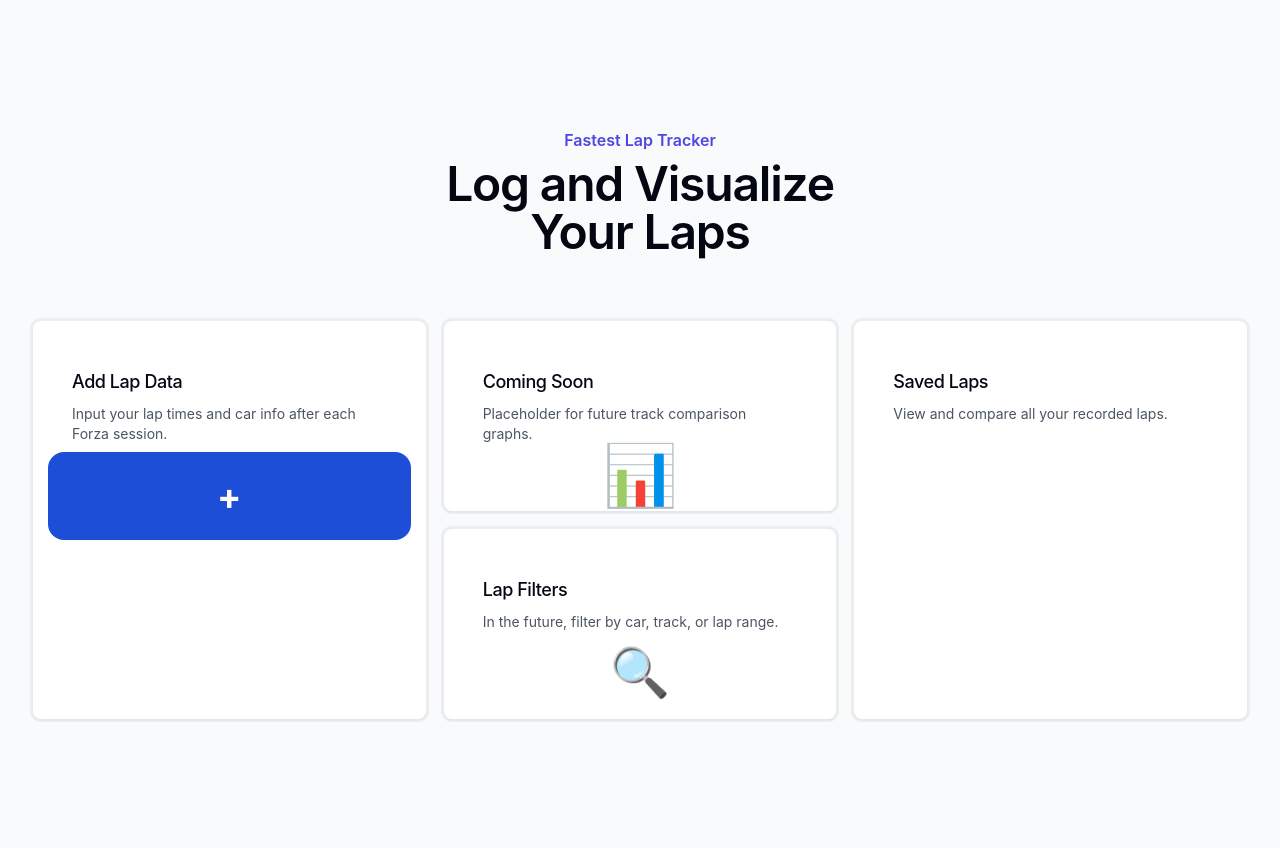
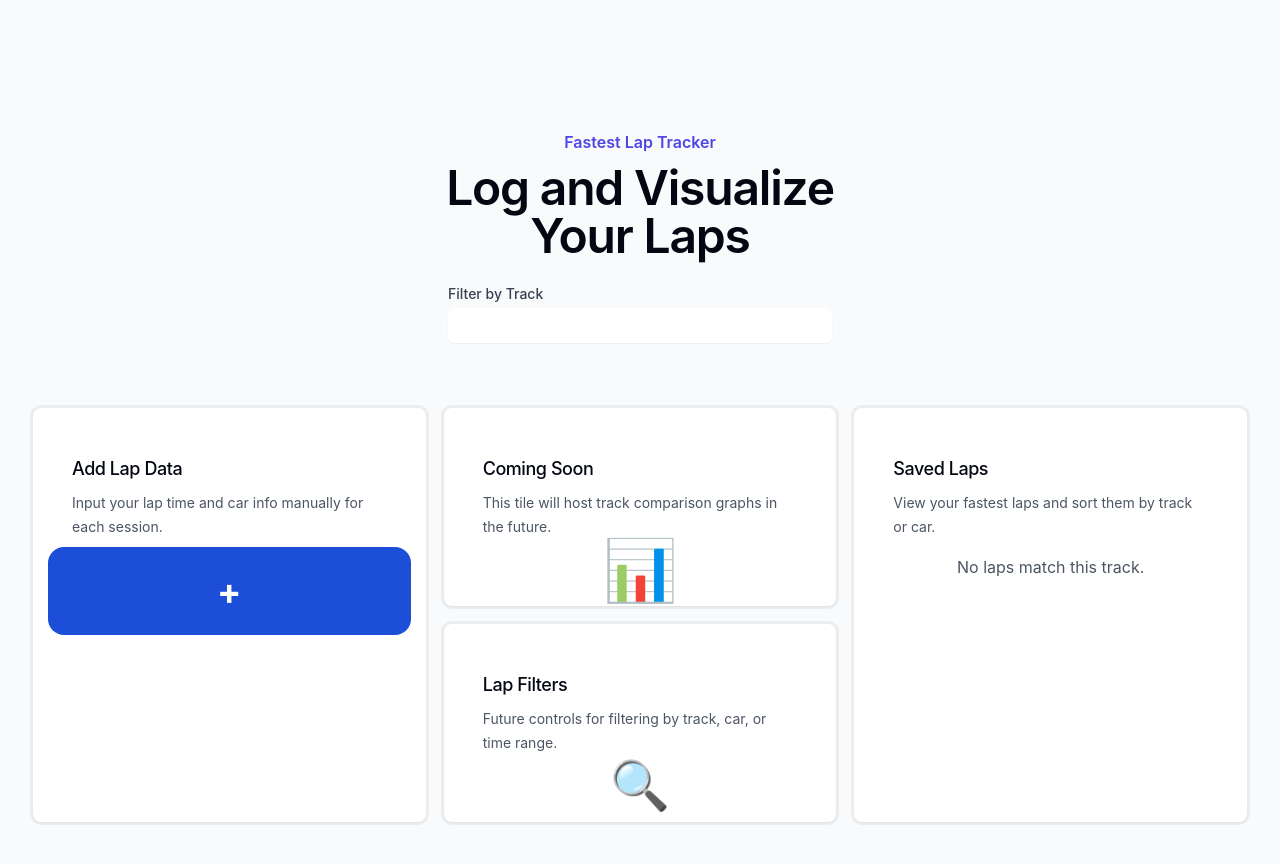
Before and after one commit to Noahsparkes/Fastest-Lap, a React (Vite) app: page / in a window 1280 px wide. Shown: the top 864 px of the page. Built offline with nearby package versions, Linux system fonts and the light colour scheme.

Commit message:
Add track filtering functionality: implement TrackFilter component and integrate it into the main app; update LapListGrid to filter laps by selected track

```diff
--- a/src/App.tsx
+++ b/src/App.tsx
@@ -2,30 +2,43 @@ import { useState } from "react";
 import { LapEntry } from "./types/LapEntry";
 import LapForm from "./components/LapFormTile";
 import LapListGrid from "./components/LapListGrid";
+import TrackFilter from "./components/TrackFilter";
 
 export default function App() {
   const [laps, setLaps] = useState<LapEntry[]>([]);
+  const [selectedTrack, setSelectedTrack] = useState<string>("");
 
   const handleAddLap = (lap: LapEntry) => setLaps((prev) => [...prev, lap]);
 
+  const filteredLaps = selectedTrack
+    ? laps.filter((lap) => lap.trackName.toLowerCase() === selectedTrack.toLowerCase())
+    : laps;
+
+  const uniqueTracks = Array.from(new Set(laps.map((lap) => lap.trackName)));
+
   return (
-    <div className="bg-gray-50 py-24 sm:py-32 min-h-screen">
+    <div className="bg-gray-50 py-24 sm:py-32 overflow-x-hidden">
       <div className="mx-auto max-w-2xl px-6 lg:max-w-7xl lg:px-8">
-        <h2 className="text-center text-base font-semibold text-indigo-600">Fastest Lap Tracker</h2>
+        <h2 className="text-center text-base/7 font-semibold text-indigo-600">Fastest Lap Tracker</h2>
         <p className="mx-auto mt-2 max-w-lg text-center text-4xl font-semibold tracking-tight text-balance text-gray-950 sm:text-5xl">
           Log and Visualize Your Laps
         </p>
+
+        <div className="mt-6 max-w-sm mx-auto">
+          <TrackFilter tracks={uniqueTracks} selected={selectedTrack} onChange={setSelectedTrack} />
+        </div>
+
         <div className="mt-10 grid gap-4 sm:mt-16 lg:grid-cols-3 lg:grid-rows-2">
-          {/* Tile 1: Add Lap */}
+          {/* Tile 1: Form Tile */}
           <div className="relative lg:row-span-2">
-          <div className="absolute inset-px rounded-lg bg-white lg:rounded-l-4xl" />
+            <div className="absolute inset-px rounded-lg bg-white lg:rounded-l-4xl" />
             <div className="relative flex h-full flex-col overflow-hidden rounded-[calc(var(--radius-lg)+1px)] lg:rounded-l-[calc(2rem+1px)]">
               <div className="px-8 pt-8 pb-3 sm:px-10 sm:pt-10 sm:pb-0">
                 <p className="mt-2 text-lg font-medium tracking-tight text-gray-950 max-lg:text-center">
                   Add Lap Data
                 </p>
-                <p className="mt-2 max-w-lg text-sm text-gray-600 max-lg:text-center">
-                  Input your lap times and car info after each Forza session.
+                <p className="mt-2 max-w-lg text-sm/6 text-gray-600 max-lg:text-center">
+                  Input your lap time and car info manually for each session.
                 </p>
               </div>
               <div className="@container relative min-h-120 w-full grow max-lg:mx-auto max-lg:max-w-sm px-4 py-2">
@@ -37,12 +50,12 @@ export default function App() {
 
           {/* Tile 2: Placeholder */}
           <div className="relative max-lg:row-start-1">
-           <div className="absolute inset-px rounded-lg bg-white max-lg:rounded-t-4xl" />
+            <div className="absolute inset-px rounded-lg bg-white max-lg:rounded-t-4xl" />
             <div className="relative flex h-full flex-col overflow-hidden rounded-[calc(var(--radius-lg)+1px)] max-lg:rounded-t-[calc(2rem+1px)]">
               <div className="px-8 pt-8 sm:px-10 sm:pt-10">
                 <p className="mt-2 text-lg font-medium tracking-tight text-gray-950 max-lg:text-center">Coming Soon</p>
-                <p className="mt-2 max-w-lg text-sm text-gray-600 max-lg:text-center">
-                  Placeholder for future track comparison graphs.
+                <p className="mt-2 max-w-lg text-sm/6 text-gray-600 max-lg:text-center">
+                  This tile will host track comparison graphs in the future.
                 </p>
               </div>
               <div className="flex flex-1 items-center justify-center px-8 max-lg:pt-10 max-lg:pb-12 sm:px-10 lg:pb-2">
@@ -58,8 +71,8 @@ export default function App() {
             <div className="relative flex h-full flex-col overflow-hidden rounded-[calc(var(--radius-lg)+1px)]">
               <div className="px-8 pt-8 sm:px-10 sm:pt-10">
                 <p className="mt-2 text-lg font-medium tracking-tight text-gray-950 max-lg:text-center">Lap Filters</p>
-                <p className="mt-2 max-w-lg text-sm text-gray-600 max-lg:text-center">
-                  In the future, filter by car, track, or lap range.
+                <p className="mt-2 max-w-lg text-sm/6 text-gray-600 max-lg:text-center">
+                  Future controls for filtering by track, car, or time range.
                 </p>
               </div>
               <div className="@container flex flex-1 items-center justify-center max-lg:py-6 lg:pb-2">
@@ -69,7 +82,7 @@ export default function App() {
             <div className="pointer-events-none absolute inset-px rounded-lg shadow-sm outline outline-black/5" />
           </div>
 
-          {/* Tile 4: Saved Laps */}
+          {/* Tile 4: Lap List Grid */}
           <div className="relative lg:row-span-2">
             <div className="absolute inset-px rounded-lg bg-white max-lg:rounded-b-4xl lg:rounded-r-4xl" />
             <div className="relative flex h-full flex-col overflow-hidden rounded-[calc(var(--radius-lg)+1px)] max-lg:rounded-b-[calc(2rem+1px)] lg:rounded-r-[calc(2rem+1px)]">
@@ -77,12 +90,12 @@ export default function App() {
                 <p className="mt-2 text-lg font-medium tracking-tight text-gray-950 max-lg:text-center">
                   Saved Laps
                 </p>
-                <p className="mt-2 max-w-lg text-sm text-gray-600 max-lg:text-center">
-                  View and compare all your recorded laps.
+                <p className="mt-2 max-w-lg text-sm/6 text-gray-600 max-lg:text-center">
+                  View your fastest laps and sort them by track or car.
                 </p>
               </div>
               <div className="relative min-h-120 w-full grow px-6 py-4 overflow-y-auto">
-                <LapListGrid laps={laps} />
+                <LapListGrid laps={filteredLaps} filterTrack={selectedTrack} />
               </div>
             </div>
             <div className="pointer-events-none absolute inset-px rounded-lg shadow-sm outline outline-black/5 max-lg:rounded-b-4xl lg:rounded-r-4xl" />
--- a/src/components/LapListGrid.tsx
+++ b/src/components/LapListGrid.tsx
@@ -1,22 +1,38 @@
+
 import { LapEntry } from "../types/LapEntry";
-import LapCard from "./LapCard";
 
-export default function LapListGrid({ laps }: { laps: LapEntry[] }) {
-  const sortedLaps = [...laps].sort((a, b) => {
-    return timeToMs(a.lapTime) - timeToMs(b.lapTime);
-  });
+interface Props {
+  laps: LapEntry[];
+  filterTrack: string;
+}
+
+export default function LapListGrid({ laps, filterTrack }: Props) {
+  const filtered = filterTrack === "All"
+    ? laps
+    : laps.filter((lap) => lap.trackName === filterTrack);
+
+  if (filtered.length === 0)
+    return <p className="text-center text-gray-600">No laps match this track.</p>;
+
+  const sorted = [...filtered].sort(
+    (a, b) => timeToMs(a.lapTime) - timeToMs(b.lapTime)
+  );
 
   return (
-    <div className="grid grid-cols-1 sm:grid-cols-2 md:grid-cols-3 gap-4 mt-4">
-      {sortedLaps.map((lap) => (
-        <LapCard key={lap.id} lap={lap} />
+    <div className="grid gap-4">
+      {sorted.map((lap) => (
+        <div key={lap.id} className="bg-gray-800 text-white p-4 rounded-xl">
+          <div className="text-lg font-semibold">{lap.lapTime}</div>
+          <div className="text-sm">{lap.trackName} — {lap.carName}</div>
+          <div className="text-xs text-gray-400">{lap.date.split("T")[0]}</div>
+        </div>
       ))}
     </div>
   );
 }
 
 function timeToMs(time: string): number {
-  const [mins, rest] = time.split(":");
-  const [secs, millis] = rest.split(".");
-  return parseInt(mins) * 60000 + parseInt(secs) * 1000 + parseInt(millis.padEnd(3, "0"));
+  const [min, rest] = time.split(":");
+  const [sec, ms] = rest.split(".");
+  return parseInt(min) * 60000 + parseInt(sec) * 1000 + parseInt(ms);
 }
--- /dev/null
+++ b/src/components/TrackFilter.tsx
@@ -0,0 +1,28 @@
+interface TrackFilterProps {
+  tracks: string[];
+  selected: string;
+  onChange: (track: string) => void;
+}
+
+export default function TrackFilter({ tracks, selected, onChange }: TrackFilterProps) {
+  return (
+    <div className="relative">
+      <label htmlFor="track" className="block text-sm font-medium text-gray-700 mb-1">
+        Filter by Track
+      </label>
+      <select
+        id="track"
+        value={selected}
+        onChange={(e) => onChange(e.target.value)}
+        className="block w-full rounded-md border-gray-300 bg-white py-2 pl-3 pr-10 text-sm shadow-sm focus:border-indigo-500 focus:outline-none focus:ring-indigo-500"
+      >
+        <option value="">All Tracks</option>
+        {tracks.map((track) => (
+          <option key={track} value={track}>
+            {track}
+          </option>
+        ))}
+      </select>
+    </div>
+  );
+}
```
Also changed, not shown: src/components/LapFormTile.tsx (line endings or trailing spaces).
